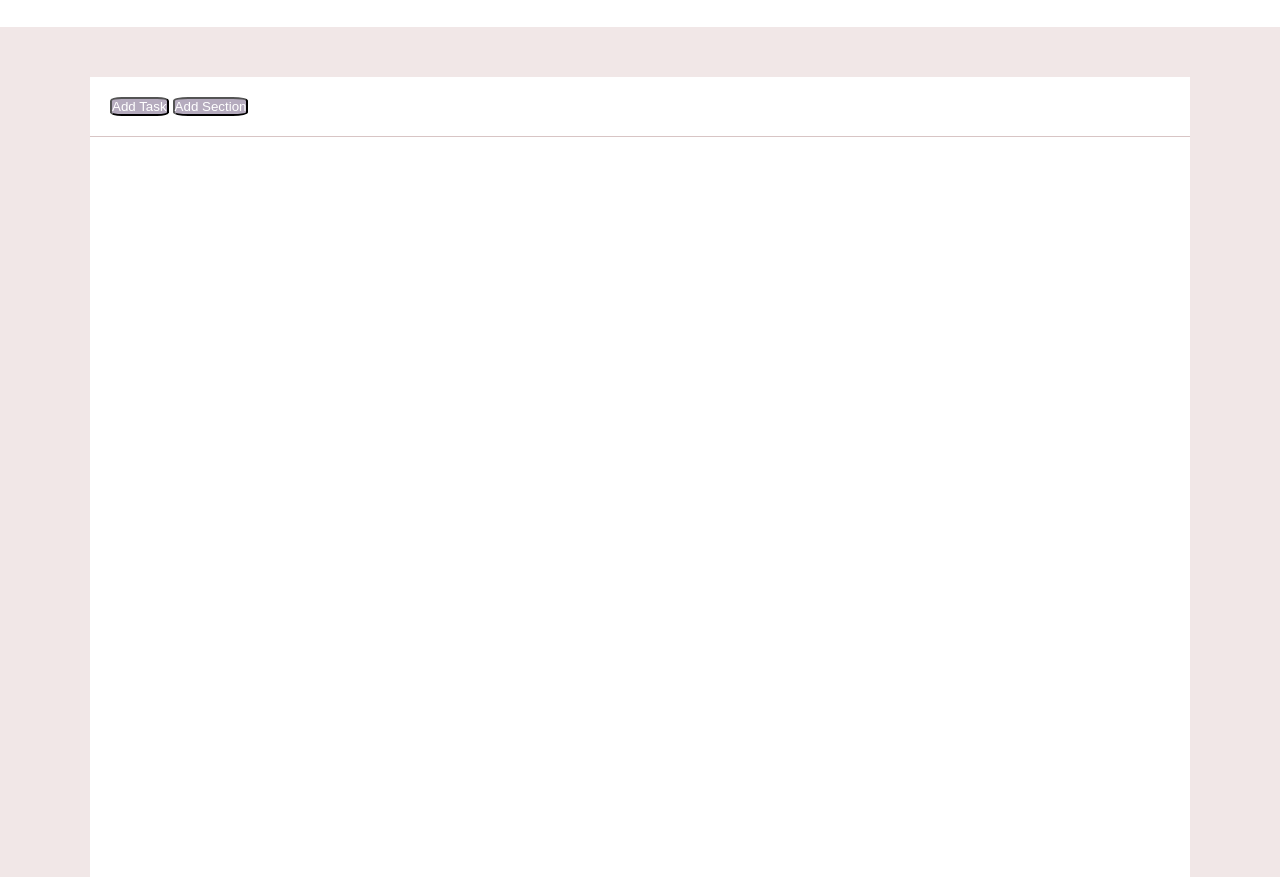
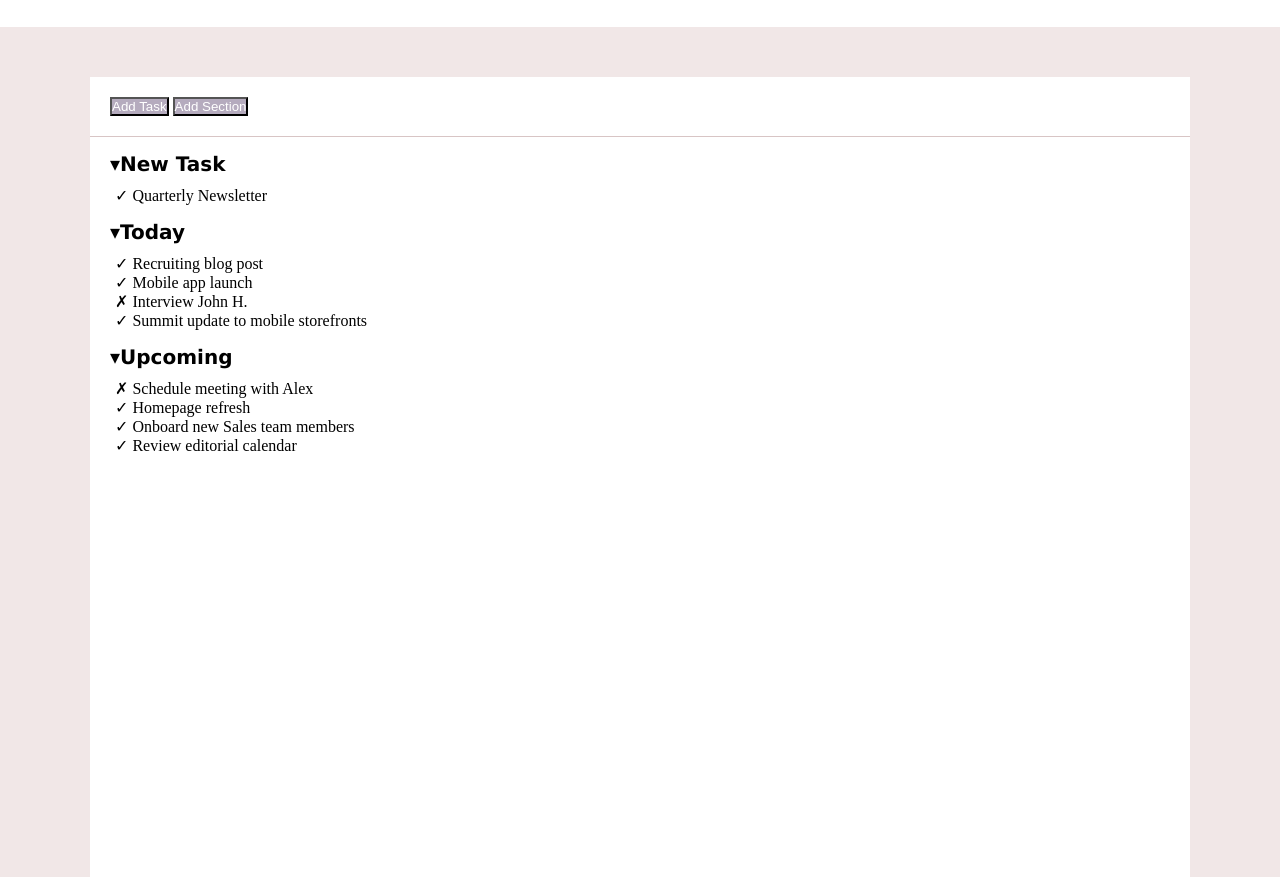
Before and after one commit to 0ttone/html-css-toboolist, a plain HTML site: page index.html in a window 1280 px wide. Shown: the part 73-950 px from the top of the page. Drawn offline with Linux system fonts and the light colour scheme.

Commit message:
parziale liste

```diff
--- a/css/style.css
+++ b/css/style.css
@@ -37,7 +37,7 @@ header img {
     background-color: white;
 }
 
-.button-top {
+.action {
     padding-left: 20px;
     padding-top: 20px;
     padding-bottom: 20px;
@@ -48,6 +48,22 @@ header img {
 button {
     background-color: rgb(181, 171, 190) ;
     color: white;
-    border-radius: 20%;
+    /* border-radius: 25px;
     border-style: 1px;
+    padding: 5px; 10px;
+    text-align: center; */
 }
+
+ul {
+    list-style: none;
+    padding-left: 25px;
+}
+
+h3 {
+    font-size: 20px;
+    font-family: Verdana, Geneva, Tahoma, sans-serif;
+    padding-left: 20px;
+    margin-bottom: 10px;
+    margin-top: 15px;
+
+}
--- a/index.html
+++ b/index.html
@@ -20,7 +20,7 @@
     <!--  MAIN CENTRATO WHITE / DUE BOTTONI  TRE h3 X TRE ul -->
     <main>
         <div class="container">
-            <div class="button-top">
+            <div class="action">
 
                 <button>
                     <span class="task">Add Task </span>
@@ -30,6 +30,30 @@
                 </button>
             </div>
 
+            <section>
+                <h3><span>&#9662;</span>New Task</h3>
+                <ul>
+                    <li>&check; Quarterly Newsletter</li>
+                </ul>
+            </section>
+            <section>
+                <h3><span>&#9662;</span>Today</h3>
+                <ul>
+                    <li>&check; Recruiting blog post</li>
+                    <li>&check; Mobile app launch</li>
+                    <li>&cross; Interview John H.</li>
+                    <li>&check; Summit update to mobile storefronts</li>
+                </ul>
+            </section>
+            <section>
+                <h3><span>&#9662;</span>Upcoming</h3>
+                <ul>
+                    <li>&cross; Schedule meeting with Alex</li>
+                    <li>&check; Homepage refresh</li>
+                    <li>&check; Onboard new Sales team members</li>
+                    <li>&check; Review editorial calendar</li>
+                </ul>
+            </section>
 
 
 
```
